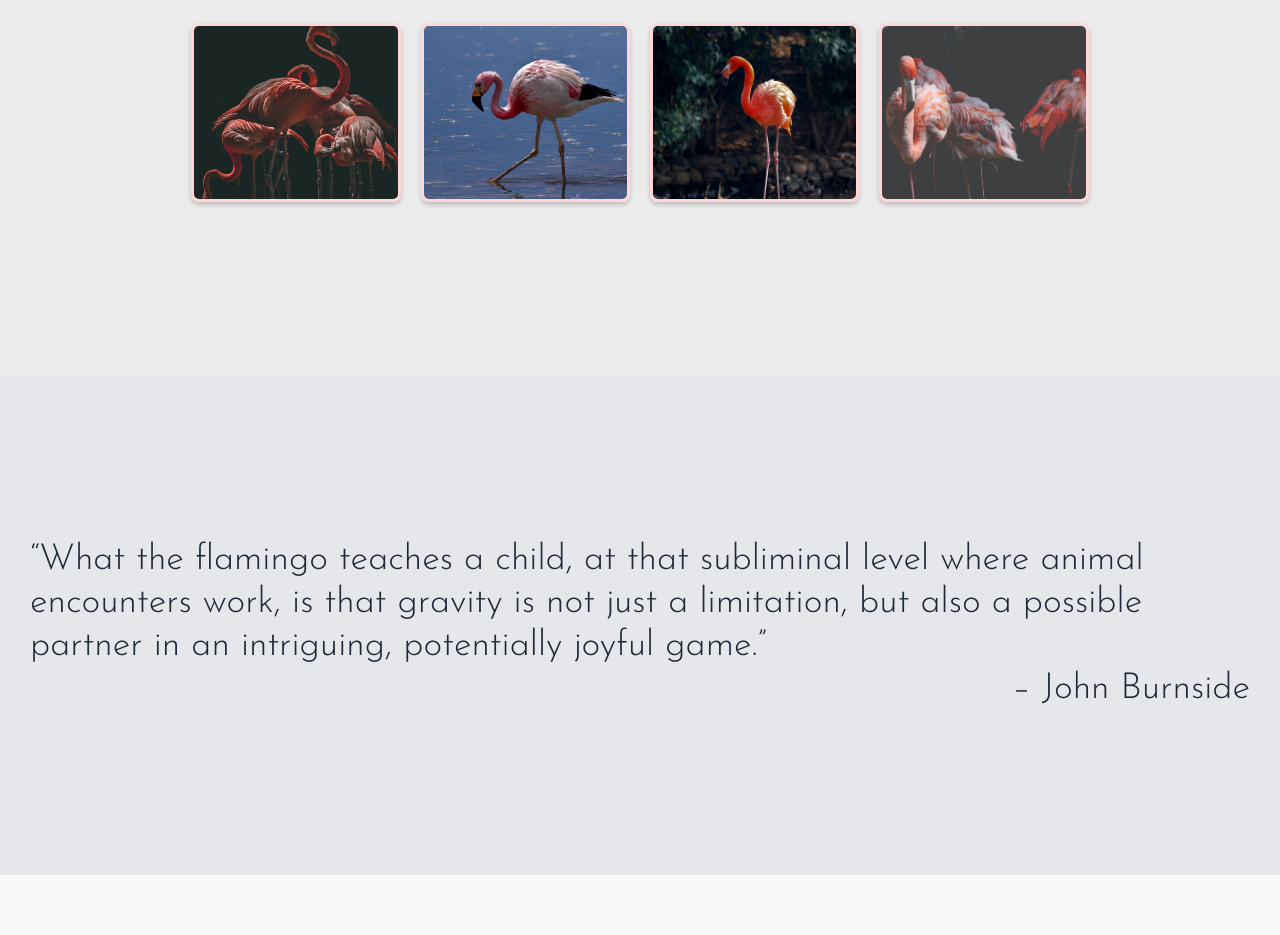
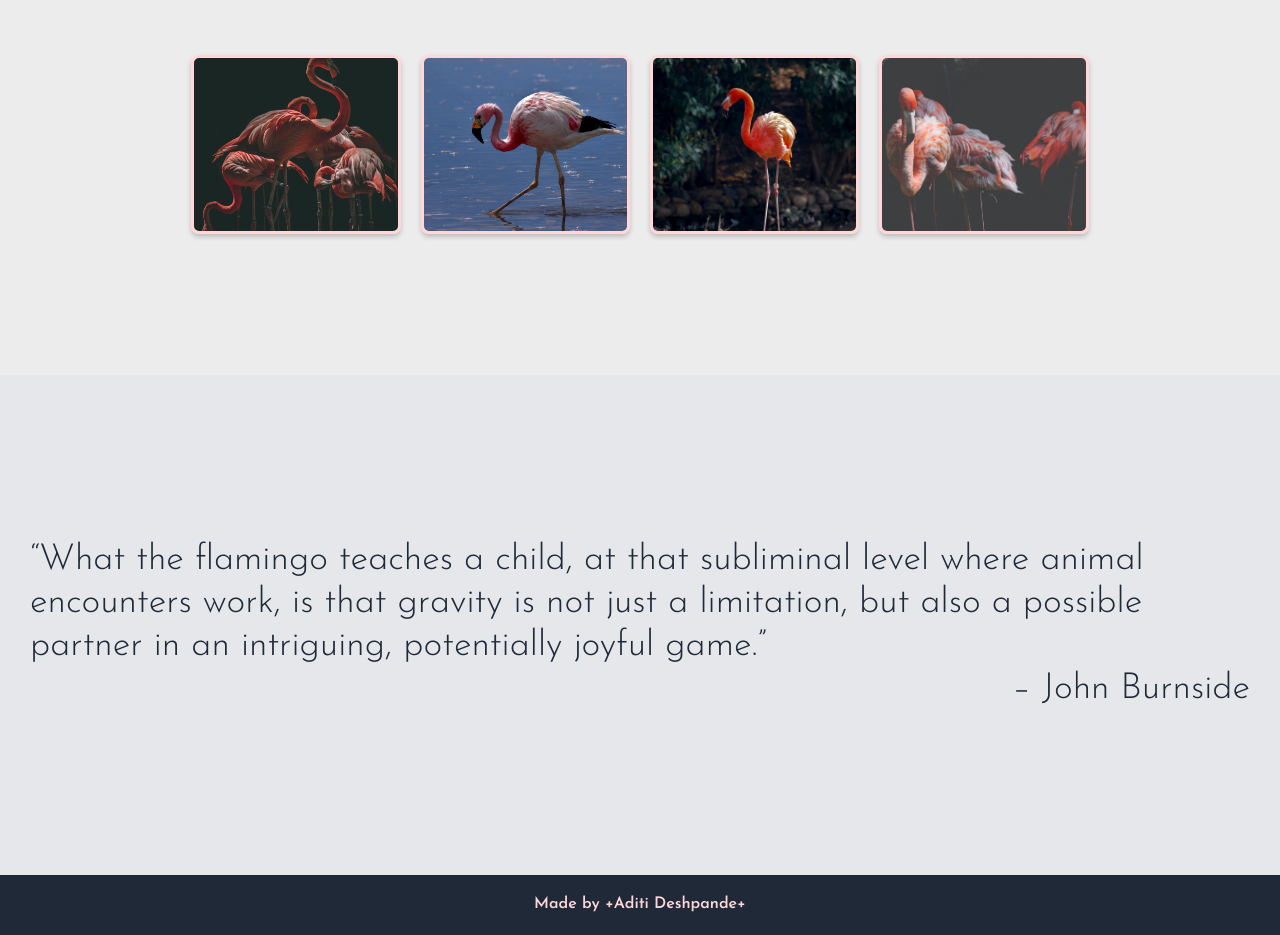
Before and after one commit to Aditi002-holo/flamingo-and-you, a plain HTML site: page index.html in a window 1280 px wide. Shown: the part 685-1620 px from the top of the page. Before the commit the page ends 1560 px from the top, so only its background shows below. Drawn offline with Linux system fonts and the light colour scheme.

Commit message:
add footer

```diff
--- a/index.html
+++ b/index.html
@@ -60,5 +60,11 @@
             <p class="name">– John Burnside</p>
         </section>
     </div>
+
+    <footer class="footer">
+        <div>
+            <h4>Made by +Aditi Deshpande+</h4>
+        </div>
+    </footer>
 </body>
 </html>
--- a/style.css
+++ b/style.css
@@ -120,7 +120,7 @@ a:hover {
     color: #333;
     display: flex;
     flex-direction: column;
-    /* justify-content: center; */
+    justify-content: center;
     align-items: center;
 }
 
@@ -205,3 +205,23 @@ h6 {
 .section .name {
     align-self: flex-end;
 }
+
+/* PART 04: Footer */
+.footer {
+    background: #1f2937;
+}
+
+.footer div {
+    display:flex;
+    max-width: 1440px;
+    margin: 0px auto;
+    padding: 0 30px;
+    height: 60px;
+    justify-content: center;
+    align-items: center;
+
+}
+
+.footer div h4 {
+    color: #ffd7d8;
+}
```
Also changed, not shown: 1 other file.
